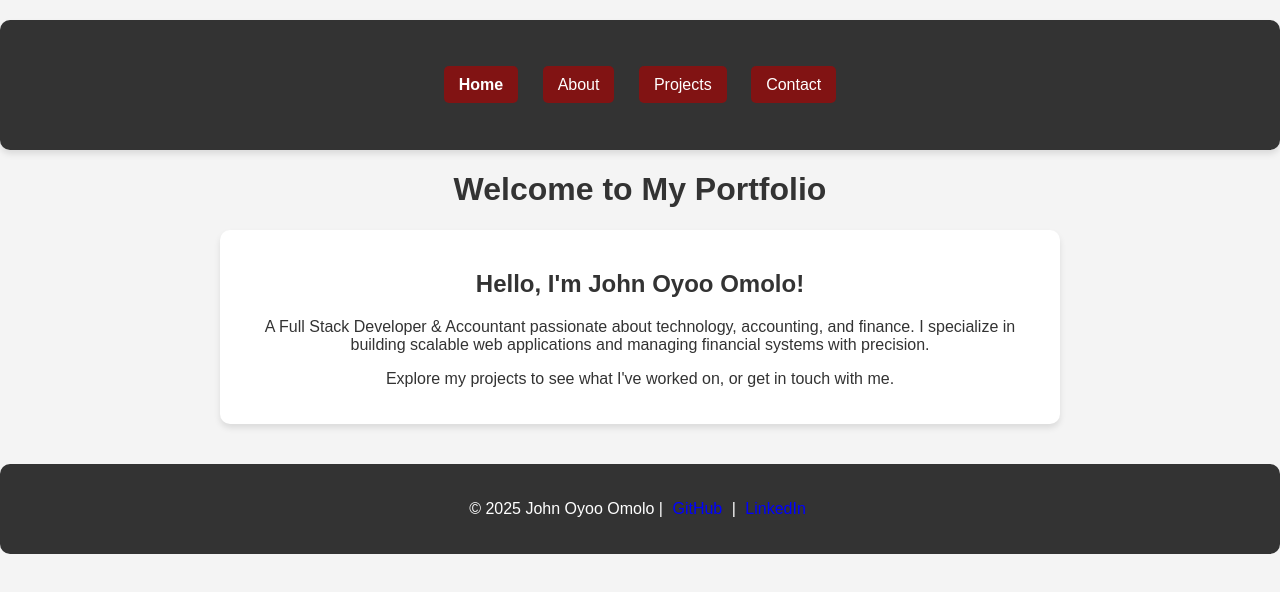
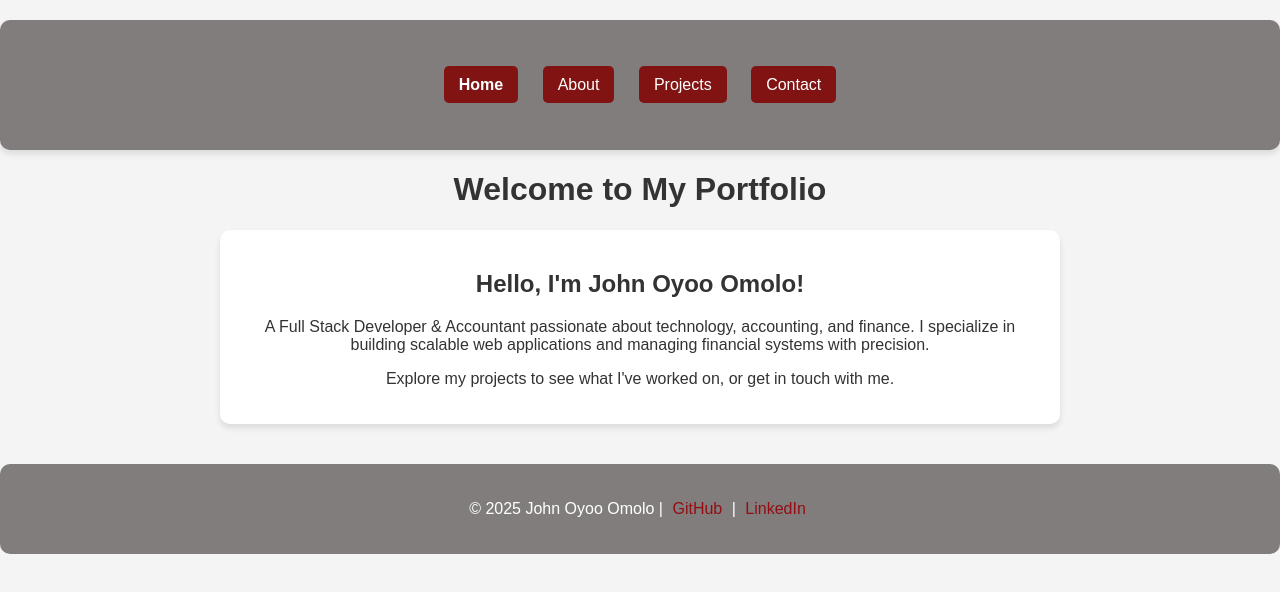
Before and after one commit to omolojohn/Portfolio, a website: page index.html in a window 1280 px wide. Drawn offline with Linux system fonts and the light colour scheme.

Commit message:
footer and header color modification

```diff
--- a/styles.css
+++ b/styles.css
@@ -7,7 +7,7 @@ body {
 }
 
 header {
-    background: #333;
+    background: #817d7d;
     color: white;
     padding: 20px;
     text-align: center;
@@ -102,7 +102,7 @@ header h1 {
 }
 
 footer {
-    background: #333;
+    background: #817d7d;
     color: white;
     padding: 15px;
     text-align: center;
@@ -125,7 +125,7 @@ footer a:hover {
 }
 
 .link {
-    color: blue;
+    color:#930d12;
 }
 
 @media (max-width: 768px) {
```
